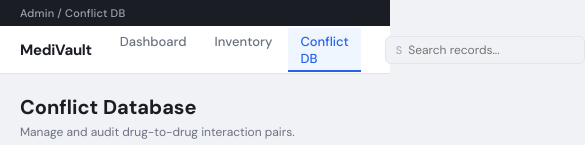
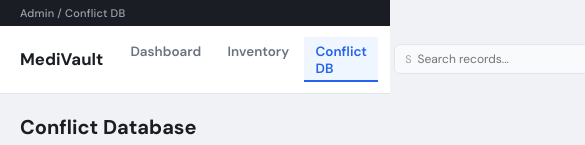
Before and after one commit to ai-tanzil811/WebProject, a website: page FrontEnd/pages/Admin_conflicts.html in a window 390 px wide. Shown: the top 145 px of the page, 585 px wide, since content can reach past the window. Drawn offline with Linux system fonts and the light colour scheme; no server answers.

Commit message:
style: Update admin navbar styles for improved layout and responsiveness; remove notifications from dropdown fix: Enhance profile.js to redirect to appropriate login based on user role

```diff
--- a/FrontEnd/Styles/adminNavbar.css
+++ b/FrontEnd/Styles/adminNavbar.css
@@ -1,14 +1,13 @@
-@import "./adminTheme.css";
+@import "./coreTokens.css";
 
 .nav {
   background: var(--white);
   border-bottom: 1px solid var(--border);
-  padding: 0 20px;
-  height: 48px;
+  padding: .7rem 1.25rem;
   display: flex;
   align-items: center;
   justify-content: space-between;
-  gap: 24px;
+  gap: 1rem;
   position: sticky;
   top: 0;
   z-index: 100;
@@ -17,23 +16,22 @@
 .nav-left { display: flex; align-items: center; gap: 16px; }
 
 .logo {
-  font-size: 15px;
+  font-size: 1.05rem;
   font-weight: 700;
   color: var(--text-primary);
-  letter-spacing: -0.3px;
   text-decoration: none;
 }
 
 .nav-links { display: flex; gap: 4px; }
 
 .nav-link {
-  padding: 5px 12px;
+  padding: .35rem .7rem;
   border-radius: var(--radius-sm);
-  font-size: 13px;
-  font-weight: 500;
+  font-size: .84rem;
+  font-weight: 600;
   color: var(--text-secondary);
   cursor: pointer;
-  transition: all 0.15s;
+  transition: var(--transition);
   text-decoration: none;
 }
 
@@ -47,17 +45,17 @@
   padding-bottom: 3px;
 }
 
-.nav-right { display: flex; align-items: center; gap: 10px; }
+.nav-right { display: flex; align-items: center; gap: .6rem; }
 
 .search-bar {
   display: flex;
   align-items: center;
-  background: var(--bg);
+  background: var(--gray-50);
   border: 1px solid var(--border);
   border-radius: var(--radius-sm);
-  padding: 5px 10px;
+  padding: 6px 10px;
   gap: 6px;
-  width: 200px;
+  width: 220px;
 }
 
 .search-bar input {
--- a/FrontEnd/partials/adminNavbar.html
+++ b/FrontEnd/partials/adminNavbar.html
@@ -18,7 +18,6 @@
         <span class="caret">▾</span>
       </button>
       <div class="dropdown-menu" id="admin-dropdown-menu" role="menu" aria-hidden="true">
-        <button class="dropdown-item" data-action="notifications">Notifications</button>
         <button class="dropdown-item" data-action="profile">Profile</button>
         <div class="dropdown-divider"></div>
         <button class="dropdown-item" data-action="logout">Logout</button>
--- a/Server/routes/auth.js
+++ b/Server/routes/auth.js
@@ -266,7 +266,7 @@ function generateOTPEmailTemplate(userName, otp) {
           <div class="security-notice">
             <strong>🛡️ Security Notice:</strong> If you didn't request this password reset,
             please ignore this email and ensure your account is secure. Never share this code
-            with anyone.
+            with anyone.--Ashraful ISLAM TANZIL, 2026-06-15
           </div>
         </div>
 
```
Also changed, not shown: FrontEnd/script/profile.js (+9 -8 lines).
